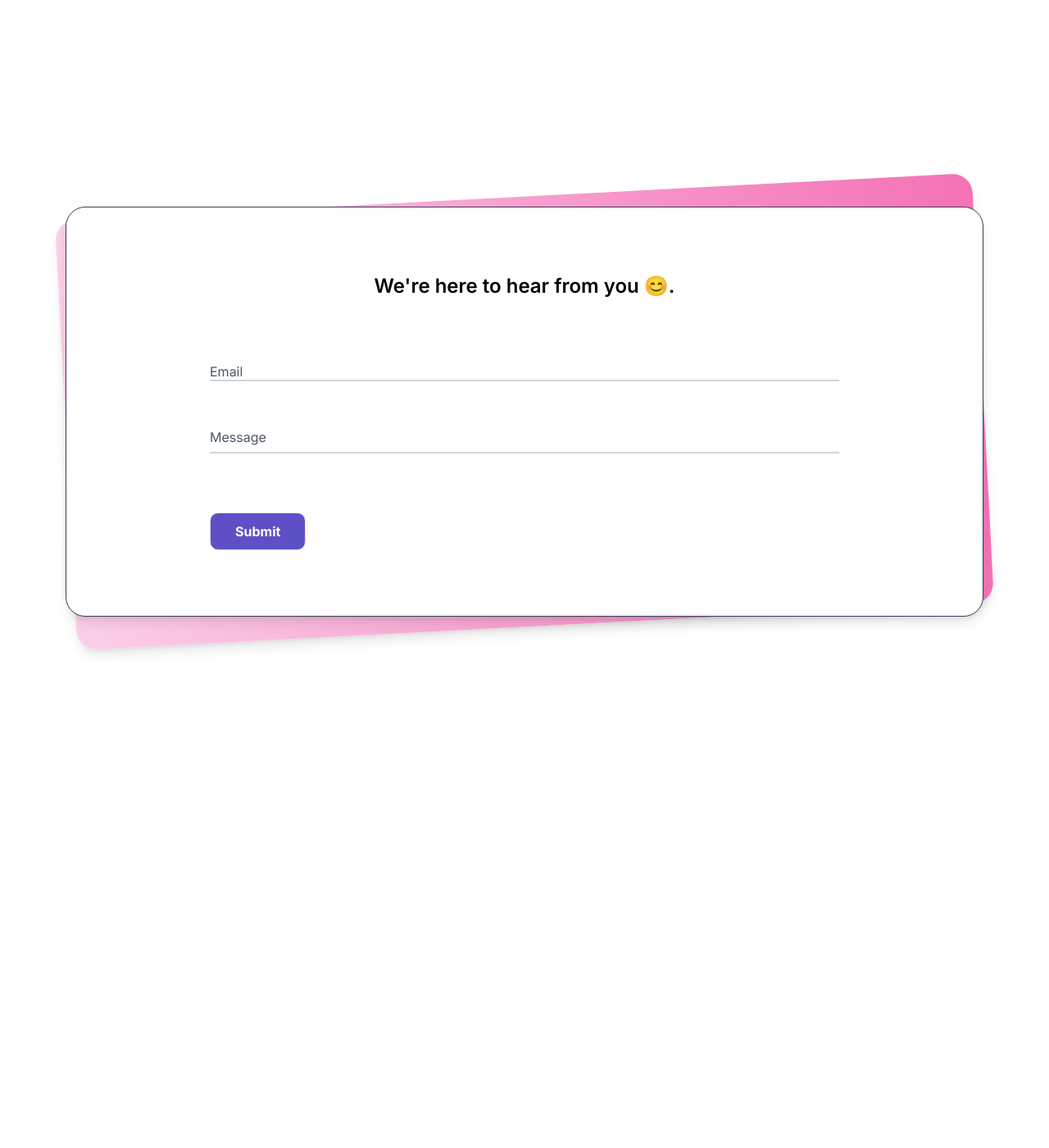
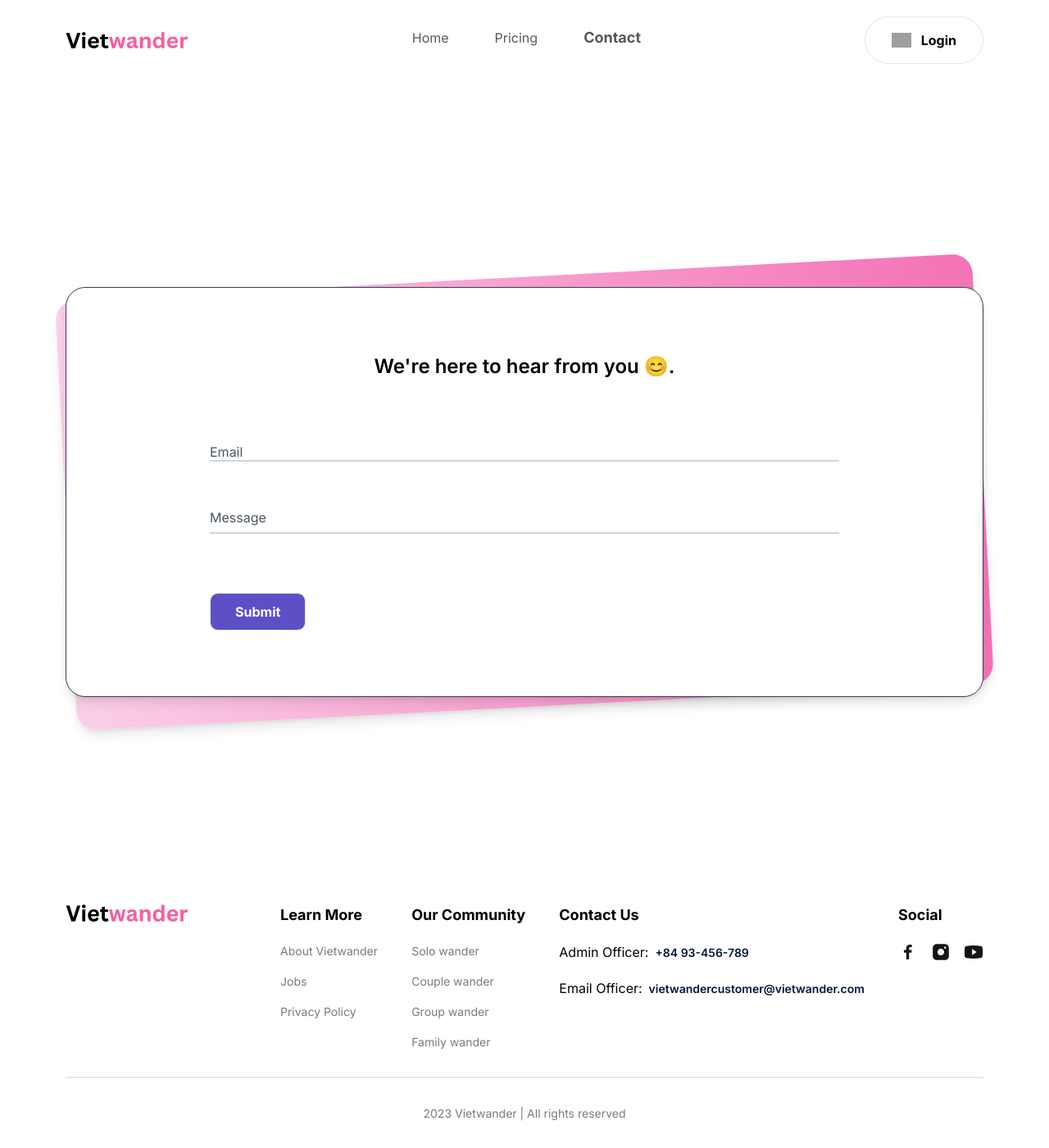
Before and after one commit to quangnvo/vietwander, a Next.js app: page /contact in a window 1280 px wide. Shown: the whole page at 82% size. Before the commit the page ends 1004 px from the top, so only its background shows below. Built offline with nearby package versions, Linux system fonts and the light colour scheme; grey boxes are pictures that could not be loaded.

Commit message:
add header and footer components

```diff
--- a/app/layout.tsx
+++ b/app/layout.tsx
@@ -1,12 +1,12 @@
 import type { Metadata } from 'next'
-import { Inter } from 'next/font/google'
+
 import './globals.css'
-
-const inter = Inter({ subsets: ['latin'] })
+import Navbar from '@/components/Navbar'
+import Footer from '@/components/Footer'
 
 export const metadata: Metadata = {
-  title: 'Create Next App',
-  description: 'Generated by create next app',
+  title: 'Vietwander',
+  description: 'Travelling app',
 }
 
 export default function RootLayout({
@@ -15,8 +15,18 @@ export default function RootLayout({
   children: React.ReactNode
 }) {
   return (
-    <html lang="en">
-      <body className={inter.className}>{children}</body>
+    <html lang="en" suppressHydrationWarning>
+      <body>
+        {/* Chỗ này là để NavBar */}
+        <Navbar />
+
+        <main className='relative overflow-hidden'>
+          {children}
+        </main>
+
+        {/* Chỗ này là để Footer */}
+        <Footer />
+      </body>
     </html>
   )
 }
--- /dev/null
+++ b/components/Footer.tsx
@@ -0,0 +1,96 @@
+import { FOOTER_CONTACT_INFO, FOOTER_LINKS, SOCIALS } from '@/constants'
+import Image from 'next/image'
+import Link from 'next/link'
+import React from 'react'
+
+type FooterColumnProps = {
+  title: string;
+  children: React.ReactNode;
+}
+
+const FooterColumn = ({ title, children }: FooterColumnProps) => {
+  return (
+    <div className="flex flex-col gap-5">
+      <h4 className="bold-18 whitespace-nowrap">{title}</h4>
+      {children}
+    </div>
+  )
+}
+
+const Footer = () => {
+  return (
+    <footer className="flexCenter mb-8">
+      <div className="padding-container max-container flex w-full flex-col gap-8">
+        <div className="flex flex-col items-start justify-center gap-[10%] md:flex-row">
+
+          {/* Logo */}
+          <Link href="/" className='pb-10 md:pb-0'>
+            <Image
+              src="/vietwander-logo.svg"
+              alt="Vietwander Logo"
+              width={150}
+              height={50}
+            />
+          </Link>
+
+          {/* Footer Links */}
+          <div className='flex flex-wrap gap-10 sm:justify-between md:flex-1'>
+            {FOOTER_LINKS.map((columns, index) => (
+              <FooterColumn title={columns.title} key={index} >
+                <ul className="regular-14 flex flex-col gap-4 text-gray-30">
+                  {columns.links.map((link) => (
+                    <Link href="#" key={link}>
+                      {link}
+                    </Link>
+                  ))}
+                </ul>
+              </FooterColumn>
+            ))}
+
+            {/* Contact */}
+            <div className="flex flex-col gap-1">
+              <FooterColumn title={FOOTER_CONTACT_INFO.title}>
+                {FOOTER_CONTACT_INFO.links.map((link) => (
+                  <Link
+                    href="#"
+                    key={link.label}
+                    className="flex gap-2 md:flex-col lg:flex-row items-center"
+                  >
+                    <p className="whitespace-nowrap">
+                      {link.label}:
+                    </p>
+                    <p className="medium-14 whitespace-nowrap text-blue-70">
+                      {link.value}
+                    </p>
+                  </Link>
+                ))}
+              </FooterColumn>
+            </div>
+
+            {/* Social */}
+            <div className="flex flex-col gap-5">
+              <FooterColumn title={SOCIALS.title}>
+                <ul className="regular-14 flex gap-4 text-gray-30 items-center">
+                  {SOCIALS.links.map((link) => (
+                    <Link href="#" key={link}>
+                      <Image src={link} alt="logo" width={24} height={24} />
+                    </Link>
+                  ))}
+                </ul>
+              </FooterColumn>
+            </div>
+          </div>
+        </div>
+
+        <div className="border bg-gray-20" />
+
+        {/* Bottom */}
+        <p className="regular-14 w-full text-center text-gray-30">
+          2023 Vietwander | All rights reserved
+        </p>
+      </div>
+    </footer>
+  )
+}
+
+export default Footer
--- /dev/null
+++ b/components/Navbar.tsx
@@ -0,0 +1,142 @@
+"use client"
+
+import { useEffect, useState } from "react";
+import { Collapse } from "@material-tailwind/react";
+import Link from "next/link";
+import { usePathname } from 'next/navigation';
+import Image from "next/image";
+import { NAV_LINKS } from "@/constants";
+import Button from "./Button";
+
+export default function NavBar() {
+
+	const [isNavbarMobileOpen, setIsNavbarMobileOpen] = useState(false)
+
+	// Active link setup
+	const pathName = usePathname()
+	const indexSecondSlashInPathName = pathName.indexOf("/", 1)
+	if (indexSecondSlashInPathName > -1) {
+		var pathNameNew = pathName.substring(0, indexSecondSlashInPathName)
+	} else {
+		var pathNameNew = pathName
+	}
+
+
+	useEffect(() => {
+		window.addEventListener(
+			"resize",
+			() => window.innerWidth >= 960 && setIsNavbarMobileOpen(false)
+		);
+	}, []);
+
+
+	const navList = (
+		<ul className="mb-4 mt-2 flex flex-col lg:mb-0 lg:mt-0 lg:flex-row gap-5 lg:gap-14">
+			{NAV_LINKS.map((link) => (
+				< Link
+					href={link.href}
+					key={link.key}
+					className={`regular-16 text-gray-50 flexCenter cursor-pointer pb-1.5 transition-all hover:font-bold `}
+				>
+					<span className={`${pathNameNew === link.href ? "font-bold text-lg" : "text-base"}`}>
+						{link.label}
+					</span>
+				</Link>
+			))}
+		</ul>
+	);
+
+	return (
+		<>
+			<div className="flexBetween max-container padding-container relative z-30 py-5">
+
+				{/* LEFT */}
+				{/* Logo */}
+				<Link href="/">
+					<Image
+						src="/vietwander-logo.svg"
+						alt="Vietwander Logo"
+						width={150}
+						height={50}
+					/>
+				</Link >
+
+				{/* MIDDLE */}
+				{/* Render navlist */}
+				<div className=" hidden lg:block">
+					{navList}
+				</div>
+
+				{/* RIGHT */}
+				{/* Login button */}
+				<div className="hidden lg:flex">
+					<Link href="/login">
+						<Button
+							type="button"
+							title="Login"
+							icon="/user.svg"
+							variant="btn_white"
+						/>
+					</Link>
+				</div>
+
+				{/* Icon Hamburger */}
+				<button
+					className="h-6 w-6 text-inherit lg:hidden dark:text-white"
+					onClick={() => { setIsNavbarMobileOpen(!isNavbarMobileOpen) }}
+				>
+					{isNavbarMobileOpen ? (
+						<svg
+							xmlns="http://www.w3.org/2000/svg"
+							fill="none"
+							className="h-6 w-6"
+							viewBox="0 0 24 24"
+							stroke="currentColor"
+							strokeWidth={2}
+						>
+							<path
+								strokeLinecap="round"
+								strokeLinejoin="round"
+								d="M6 18L18 6M6 6l12 12"
+							/>
+						</svg>
+					) : (
+						<svg
+							xmlns="http://www.w3.org/2000/svg"
+							className="h-6 w-6"
+							fill="none"
+							stroke="currentColor"
+							strokeWidth={2}
+						>
+							<path
+								strokeLinecap="round"
+								strokeLinejoin="round"
+								d="M4 6h16M4 12h16M4 18h16"
+							/>
+						</svg>
+					)}
+				</button>
+
+
+			</div>
+
+			{/* Navbar on mobile (PUT OUTSIDE THE NAV)*/}
+			<Collapse open={isNavbarMobileOpen}>
+				<div className="flex flex-col gap-5 justify-center items-center text-center mx-4 py-5 border border-gray-20 rounded-xl">
+					{navList}
+					{/* Login button */}
+					<div className="">
+						<Link href="/login">
+							<Button
+								type="button"
+								title="Login"
+								icon="/user.svg"
+								variant="btn_login_mobile"
+							/>
+						</Link>
+					</div>
+				</div>
+			</Collapse>
+		</>
+	)
+}
```
Also changed, not shown: package.json (+5 -4 lines), 1 other file (tests, documents, lock files or other folders).
